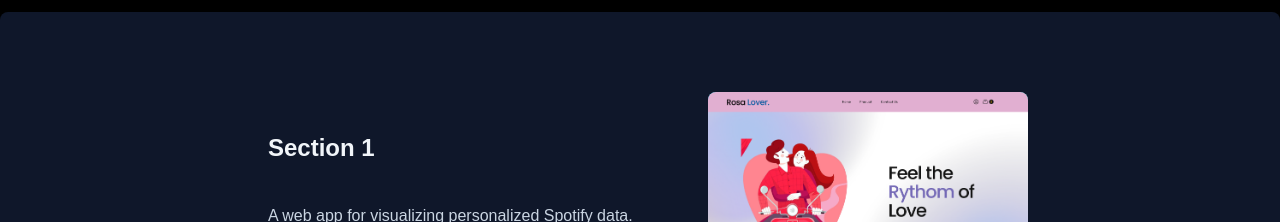
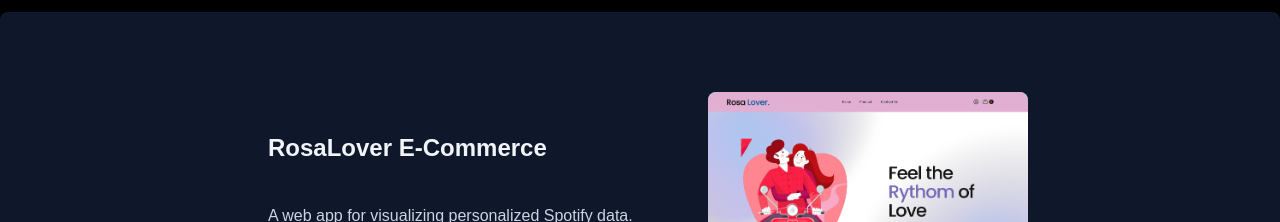
Before and after one commit to HashanTG/tharanga-portfolio, a React (Vite) app: page / in a window 1280 px wide. Shown: the part 3300-3522 px from the top of the page. Built offline with nearby package versions, Linux system fonts and the light colour scheme.

Commit message:
i add titles for the projects

```diff
--- a/src/components/project.tsx
+++ b/src/components/project.tsx
@@ -2,7 +2,7 @@
 
 const content = [
   {
-    title: "Section 1",
+    title: "RosaLover E-Commerce",
     description:
       "A web app for visualizing personalized Spotify data. View your top artists, top tracks, recently played tracks, and detailed audioinformation about each track. Create and save new playlists ofrecommended tracks based on your existing playlists and more.",
     content: (
@@ -28,7 +28,7 @@
       "A web app for visualizing personalized Spotify data. View your top artists, top tracks, recently played tracks, and detailed audioinformation about each track. Create and save new playlists ofrecommended tracks based on your existing playlists and more.",
     content: (
       <div>
-            <img src="/public/project3.png" alt="" />
+        <img src="/public/project3.png" alt="" />
       </div>
     ),
   },
```
